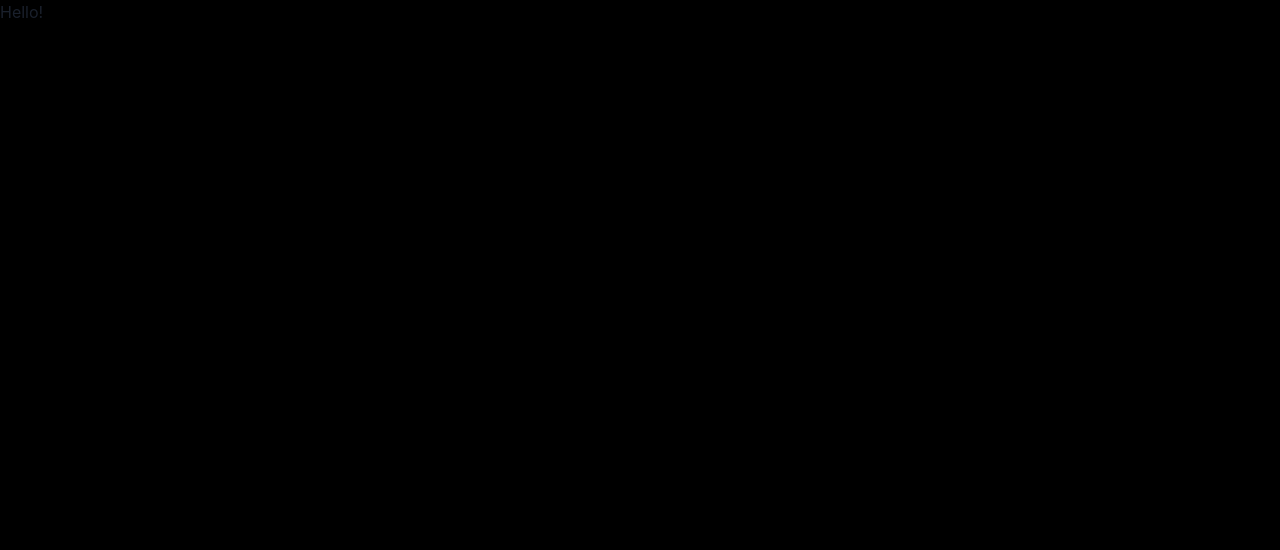
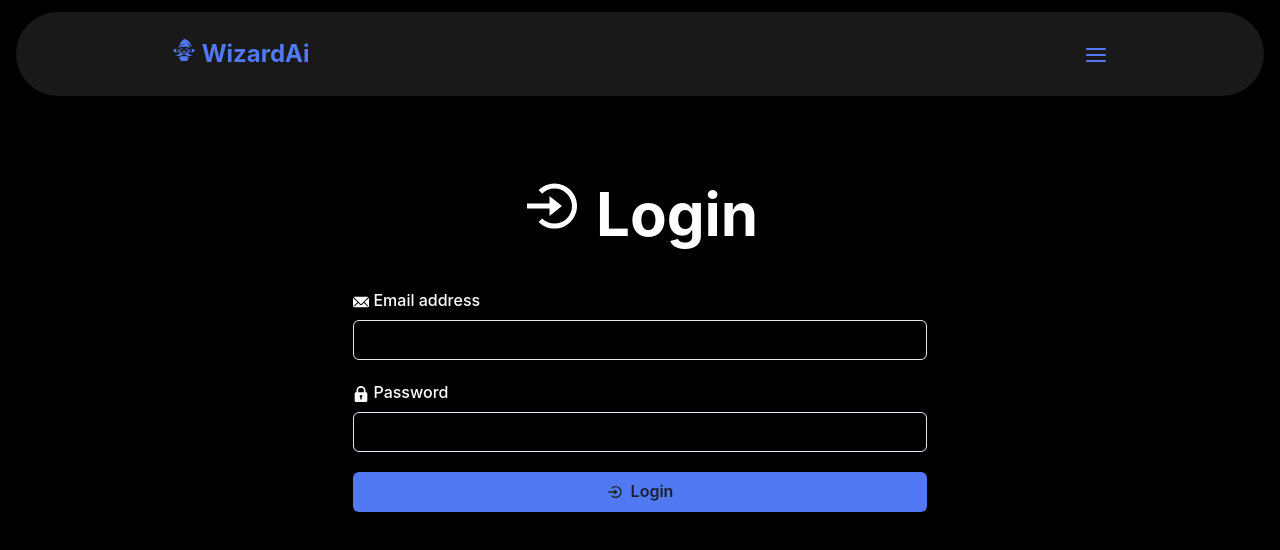
Before and after one commit to Jhon-crypt/wizardAi, a React (Vite) app: page /Login in a window 1280 px wide. Shown: the top 550 px of the page. Built offline with nearby package versions, Linux system fonts and the light colour scheme.

Commit message:
Added login

```diff
--- a/src/components/header.component.tsx
+++ b/src/components/header.component.tsx
@@ -27,7 +27,12 @@ import { MdNotes } from "react-icons/md";
 import { Outlet, Link } from "react-router-dom"
 
 
-function Header() {
+function Header(props : {
+    login_color : string,
+    signup_color : string,
+    about_color : string,
+    terms_color : string
+}) {
 
     const { isOpen, onOpen, onClose }: any = useDisclosure()
     const btnRef: any = React.useRef()
@@ -73,26 +78,26 @@ function Header() {
                     <DrawerBody>
 
                         <List spacing={3} fontSize='2xl'>
-                            <ListItem>
+                            <ListItem color={props.login_color}>
                                 <Link to="Login">
                                     <ListIcon as={BiLogInCircle} />
                                     Login
                                 </Link>
                             </ListItem>
-                            <ListItem>
+                            <ListItem  color={props.signup_color}>
                                 <Link to="Login">
                                     <ListIcon as={BiUserCircle} />
                                     Sign up
                                 </Link>
                             </ListItem>
-                            <ListItem>
+                            <ListItem color={props.about_color}>
                                 <Link to="Login">
                                     <ListIcon as={MdNotes} />
                                     About
                                 </Link>
                             </ListItem>
                             {/* You can also use custom icons from react-icons */}
-                            <ListItem>
+                            <ListItem color={props.terms_color}>
                                 <Link to="Login">
                                     <ListIcon as={BiLogInCircle} />
                                     Terms
--- /dev/null
+++ b/src/components/login.component.tsx
@@ -0,0 +1,60 @@
+import {
+    Container,
+    Heading,
+    Center,
+    FormControl,
+    FormLabel,
+    Input,
+    Button
+} from '@chakra-ui/react'
+import { Icon } from '@chakra-ui/icons';
+import { BiLogInCircle } from "react-icons/bi";
+import { EmailIcon } from '@chakra-ui/icons';
+import { LockIcon } from '@chakra-ui/icons'
+
+function Login() {
+
+    return (
+
+        <>
+
+
+            <Container color='white' mt={10} pt={10}>
+
+                <Center>
+                    <Heading as="h1" size="3xl" mb={5}>
+                        <Icon as={BiLogInCircle} /> Login
+                    </Heading>
+                </Center>
+
+                <br />
+
+                <form>
+
+                    <FormControl mb={5}>
+                        <FormLabel><EmailIcon /> Email address</FormLabel>
+                        <Input type='email' />
+                    </FormControl>
+
+                    <FormControl mb={5}>
+                        <FormLabel><LockIcon /> Password</FormLabel>
+                        <Input type='password' />
+                    </FormControl>
+
+                    <Button w='100%' leftIcon={<Icon as={BiLogInCircle} />} bg='#5279F4'>
+                         Login
+                    </Button>
+
+                </form>
+
+
+
+            </Container>
+
+        </>
+
+    )
+
+}
+
+export default Login
--- a/src/main.tsx
+++ b/src/main.tsx
@@ -3,7 +3,7 @@ import ReactDOM from 'react-dom/client'
 import { createBrowserRouter,RouterProvider, } from "react-router-dom";
 import { ChakraProvider } from '@chakra-ui/react'
 import HomePage from './pages/home';
-
+import LoginPage from './pages/login';
 
 const router = createBrowserRouter([
   {
@@ -12,7 +12,7 @@ const router = createBrowserRouter([
   },
   {
     path: "/Login",
-    element: <div>Hello!</div>,
+    element: <LoginPage />,
   },
 ]);
 
--- a/src/pages/home.tsx
+++ b/src/pages/home.tsx
@@ -10,7 +10,12 @@ function HomePage() {
 
         <>
 
-            <Header />
+            <Header
+                login_color="white"
+                signup_color="white"
+                about_color="white"
+                terms_color="white"
+            />
 
             <Home />
 
--- a/src/pages/login.tsx
+++ b/src/pages/login.tsx
@@ -1,14 +1,26 @@
-function Login(){
+import Header from "../components/header.component"
+import Login from "../components/login.component"
+
+function LoginPage() {
 
 
     return (
 
         <>
 
+            <Header
+                login_color="#5279F4"
+                signup_color="white"
+                about_color="white"
+                terms_color="white"
+            />
 
+            <Login />
 
         </>
 
     )
 
 }
+
+export default LoginPage
```
